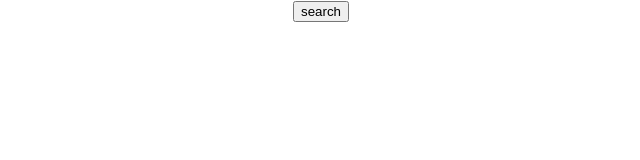
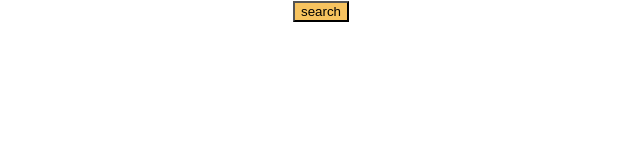
Before and after one commit to Asna1303/FARMI-FI, a React (Create React App) app in the folder client/myapp/: page / in a window 1280 px wide. Shown: the top 160 px of the page, without its empty margins (319-959 px from the left). Built offline with nearby package versions, Linux system fonts and the light colour scheme.

Commit message:
button style added

```diff
--- a/client/myapp/src/atoms/button/Button.css
+++ b/client/myapp/src/atoms/button/Button.css
@@ -0,0 +1,3 @@
+.button_style{
+    background-color:#F7C35F ;
+}
--- a/client/myapp/src/atoms/button/Button.jsx
+++ b/client/myapp/src/atoms/button/Button.jsx
@@ -1,9 +1,10 @@
 import React from 'react'
+import "./Button.css"
 
 const Button = () => {
   return (
     <div>
-        <button>search</button>
+        <button className='button_style'>search</button>
     </div>
   )
 }
```
